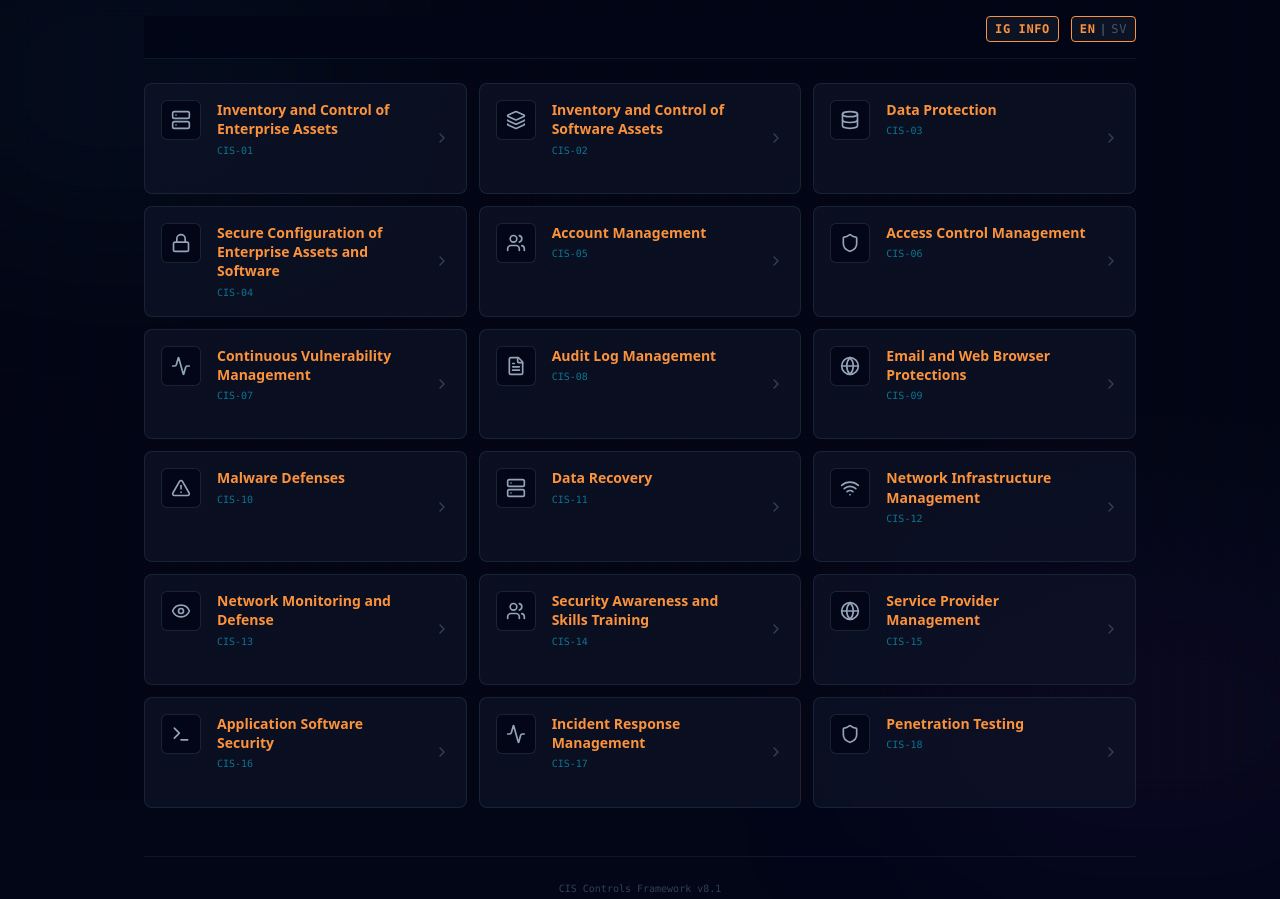
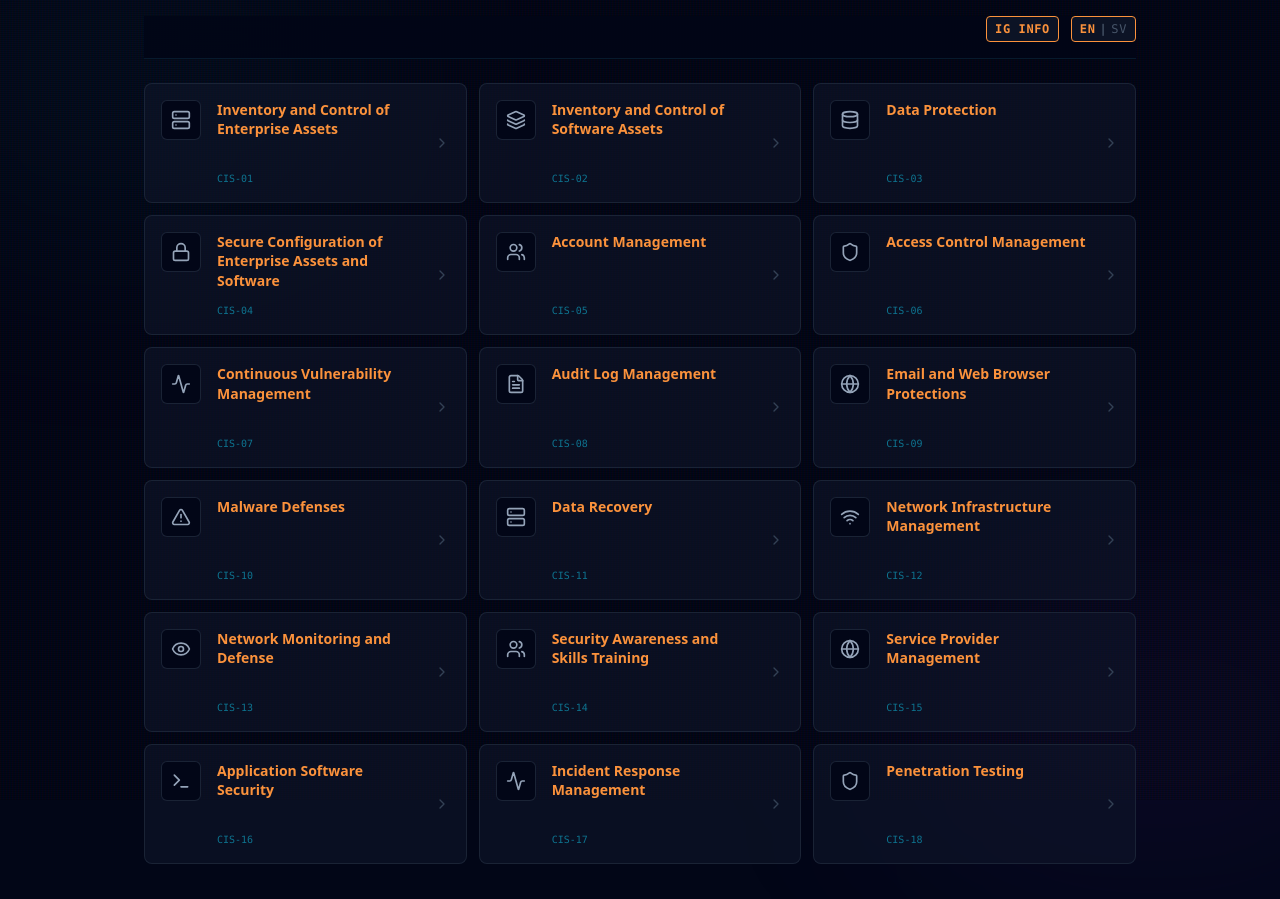
Before and after one commit to fsamielias/cis-control-3, a plain HTML site: page index.html in a window 1280 px wide. Shown: the top 899 px of the page. Drawn offline with nearby package versions, Linux system fonts and the light colour scheme.

Commit message:
Update index.html

```diff
--- a/index.html
+++ b/index.html
@@ -2084,12 +2084,13 @@
 
                         <div class="flex-1 min-w-0 py-0">
                             <!-- Title first (top aligned) -->
-                            <h3 class="effect-target text-sm font-bold text-orange-400 group-hover:text-orange-300 leading-snug break-words"
+                            <!-- Changed min-h-[4.5rem] to min-h-[4.2rem] as requested -->
+                            <h3 class="effect-target text-sm font-heading font-bold text-orange-400 group-hover:text-orange-300 leading-snug break-words min-h-[4.2rem]"
                                 data-control-id="${control.id}">
                                 ${title}
                             </h3>
                             <!-- ID label below -->
-                            <div class="text-[10px] font-mono text-cyan-700 mt-1 group-hover:text-cyan-400 font-medium">
+                            <div class="text-[10px] font-heading font-mono text-cyan-700 mt-1 group-hover:text-cyan-400 font-medium">
                                 CIS-${idStr}
                             </div>
                         </div>
```
